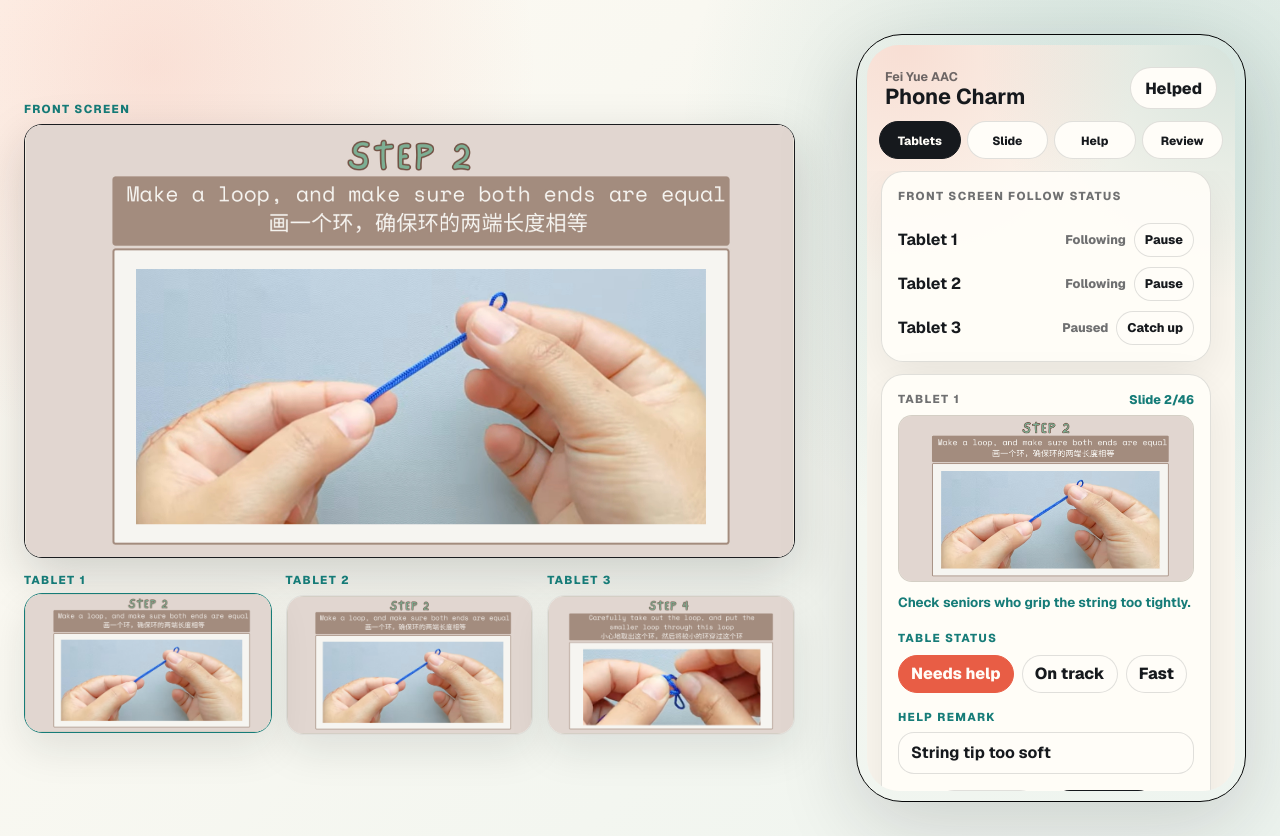
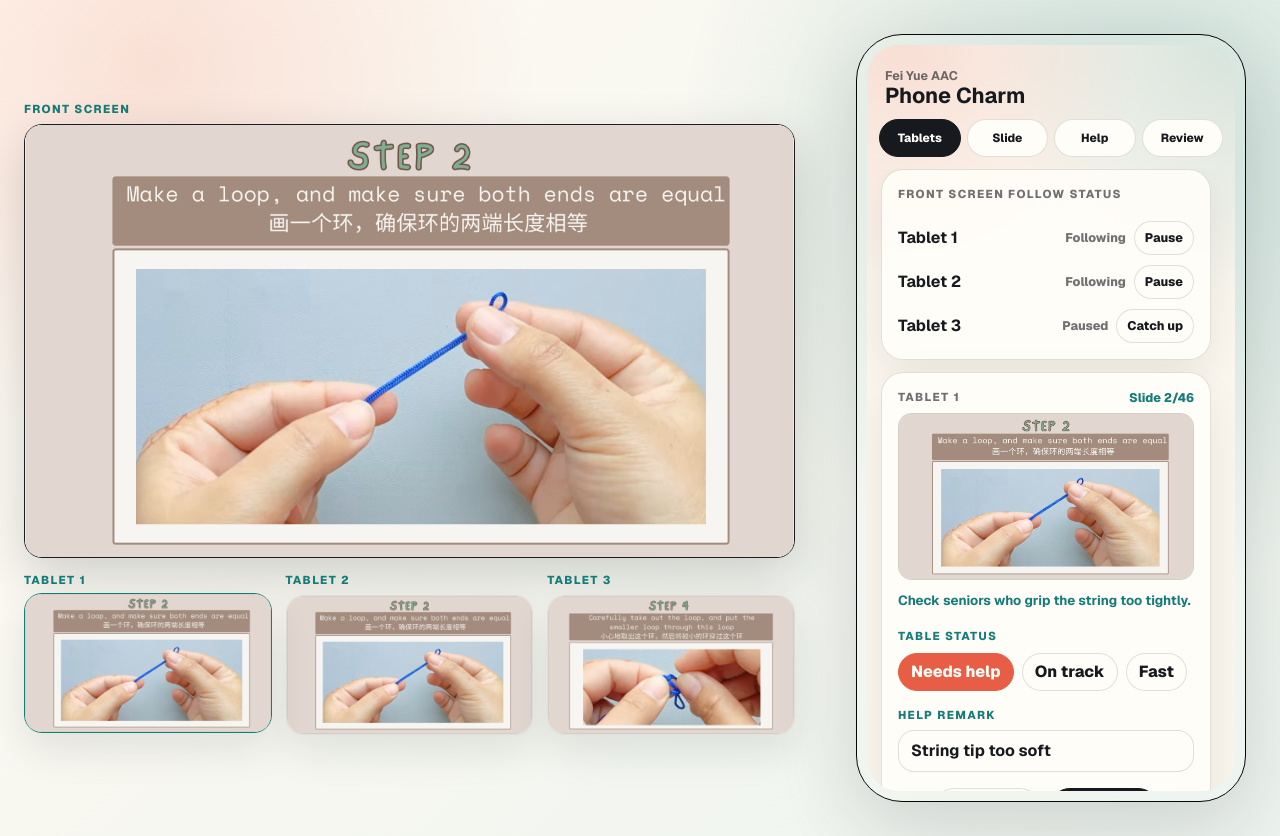
Before and after one commit to haowern98/pacepal-demo, a React (Vite) app: page / in a window 1280 px wide. Built offline with nearby package versions, Linux system fonts and the light colour scheme.

Commit message:
Remove header helped button

```diff
--- a/src/main.jsx
+++ b/src/main.jsx
@@ -111,7 +111,6 @@ function TableTabletGrid({ state, setState }) {
 
 function PhoneController({ state, setState }) {
   const queue = helpQueue(state);
-  const table = selectedTable(state);
   const screenBodyRef = useRef(null);
   const screenPanelRef = useRef(null);
   const previousTabRef = useRef(state.activeTab);
@@ -139,9 +138,6 @@ function PhoneController({ state, setState }) {
               <span>Fei Yue AAC</span>
               <strong>{state.activeActivity}</strong>
             </div>
-            <button type="button" onClick={() => mutate(setState, (draft) => updateTable(draft, table.id, "helped"))}>
-              Helped
-            </button>
           </header>
 
           <nav className="tab-bar four-tabs" aria-label="Volunteer screens">
```
Also changed, not shown: 1 other file (tests, documents, lock files or other folders).
